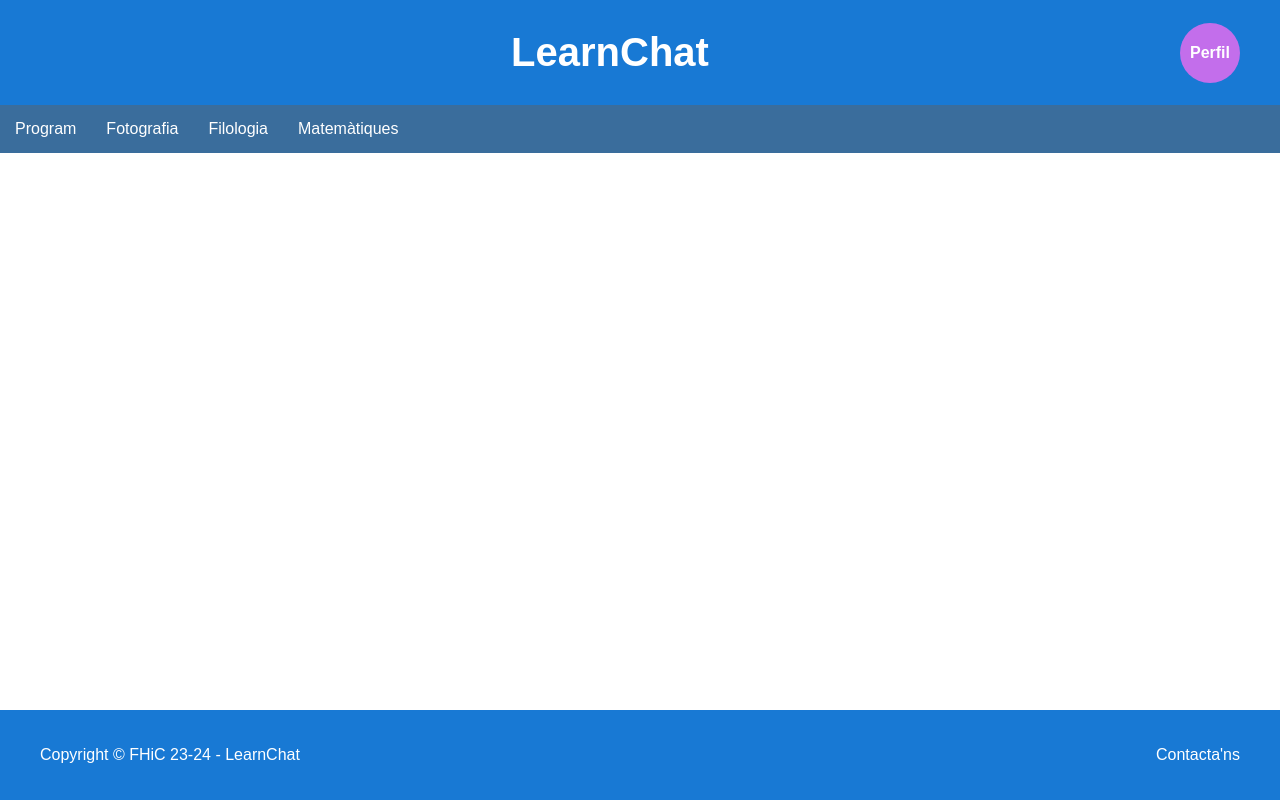
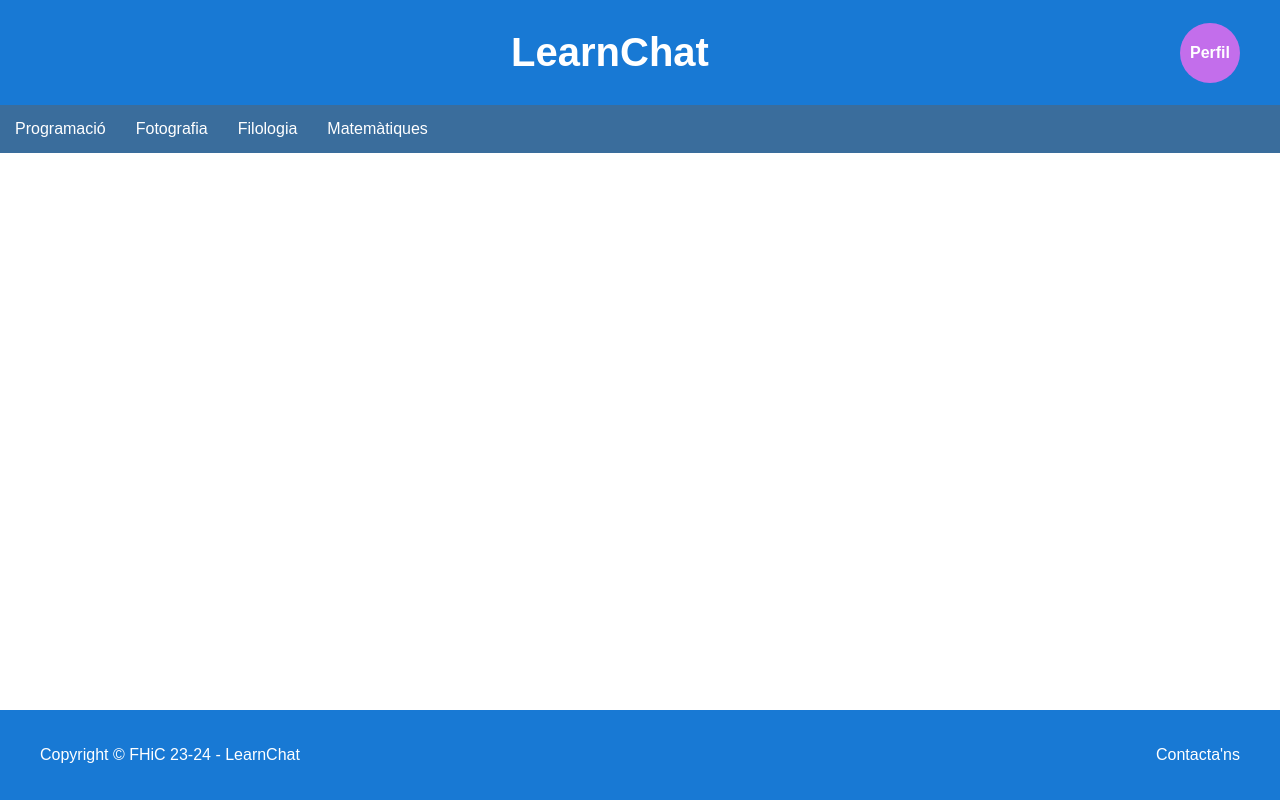
Before and after one commit to Xavi888/af1.github.io, a plain HTML site: page index.html in a window 1280 px wide. Drawn offline with Linux system fonts and the light colour scheme.

Commit message:
ara si com estava abans

```diff
--- a/index.html
+++ b/index.html
@@ -15,7 +15,7 @@
             </nav>
             <nav>
                 <ul class="nav-subjects" id="subjectList">
-                    <li><a>Program</a></li>
+                    <li><a>Programació</a></li>
                     <li><a>Fotografia</a></li>
                     <li><a>Filologia</a></li>
                     <li><a>Matemàtiques</a></li>
```
